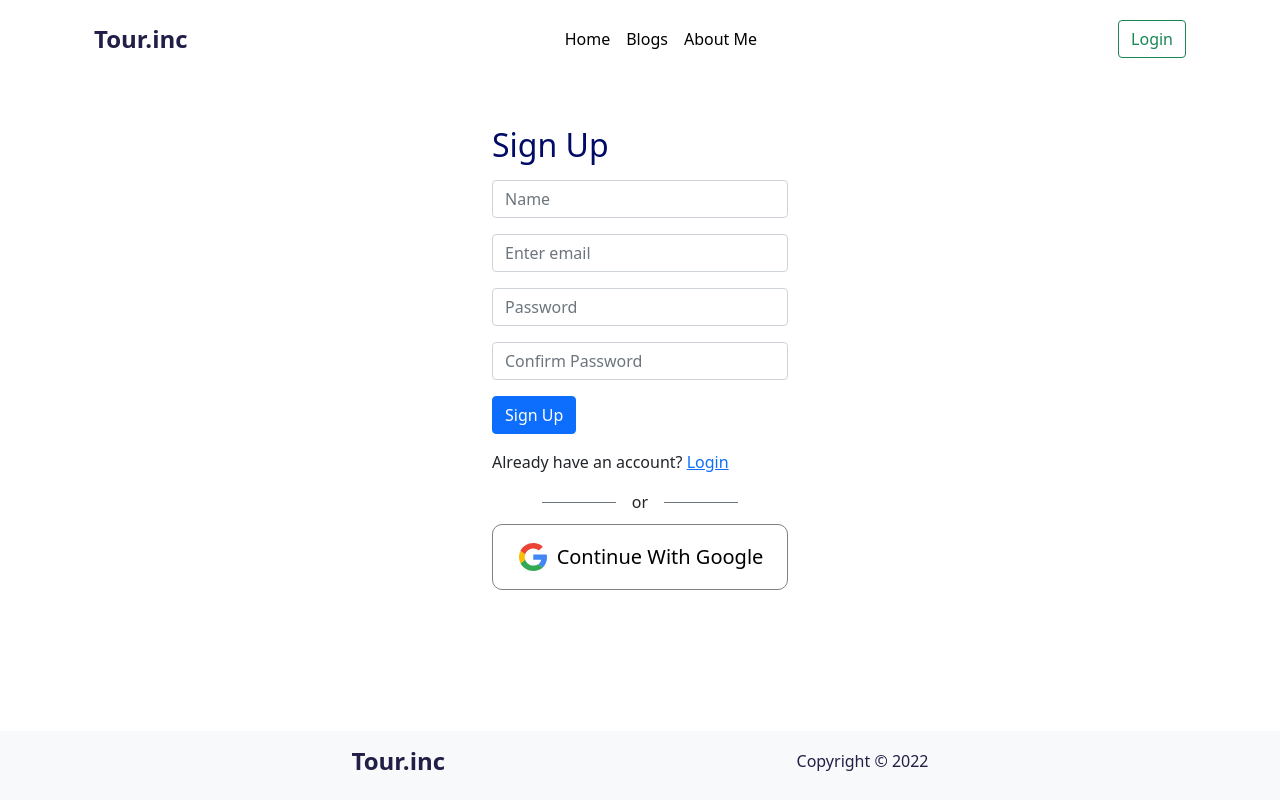
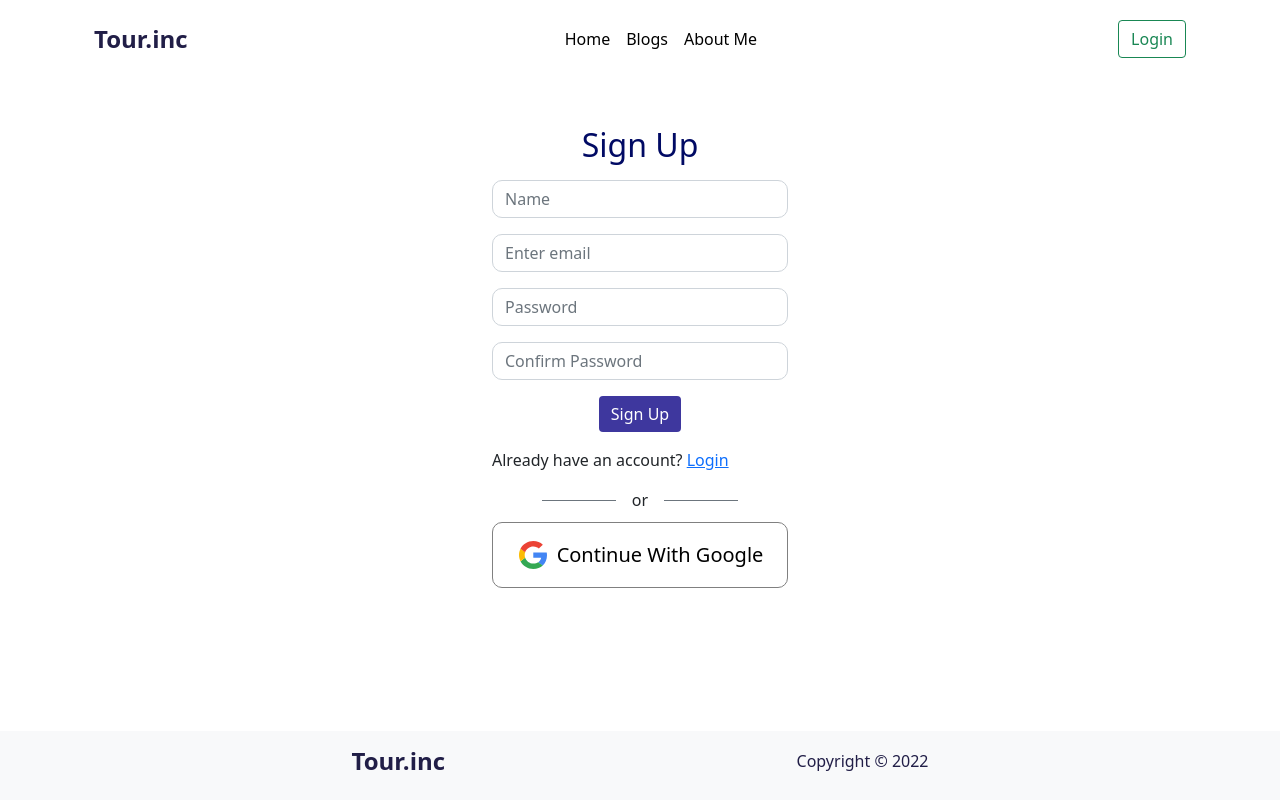
Before and after one commit to abdullah-masud/tour.inc, a React (Create React App) app: page /register in a window 1280 px wide. Built offline with nearby package versions, Linux system fonts and the light colour scheme; no server answers.

Commit message:
signup issues solved

```diff
--- a/src/Pages/Login/Login/Login.css
+++ b/src/Pages/Login/Login/Login.css
@@ -12,5 +12,13 @@
 
 .continue-with-google span {
     font-size: 20px;
+}
 
+.login-input {
+    border-radius: 10px;
 }
+
+.login-button {
+    background: rgb(62, 55, 158);
+    border: 0;
+}
--- a/src/Pages/Login/Login/Login.js
+++ b/src/Pages/Login/Login/Login.js
@@ -54,17 +54,17 @@ const Login = () => {
 
     return (
         <Container className='w-25 login-container mt-5'>
-            <h2 className='mb-3' style={{ color: 'rgb(1, 10, 100)' }}>Login</h2>
+            <h2 className='mb-3 text-center' style={{ color: 'rgb(1, 10, 100)' }}>Login</h2>
             <form onSubmit={handleLogin}>
                 <Form.Group className="mb-3" controlId="formBasicEmail">
-                    <Form.Control ref={emailRef} type="email" placeholder="Enter email" />
+                    <Form.Control className='login-input' ref={emailRef} type="email" placeholder="Enter email" />
                 </Form.Group>
 
                 <Form.Group className="mb-3" controlId="formBasicPassword">
-                    <Form.Control ref={passwordRef} type="password" placeholder="Password" />
+                    <Form.Control className='login-input' ref={passwordRef} type="password" placeholder="Password" />
                 </Form.Group>
                 {errorElement}
-                <Button variant="primary" type="submit">
+                <Button className='login-button w-25 mx-auto d-block' type="submit">
                     Login
                 </Button>
             </form>
--- a/src/Pages/Login/Register/Register.js
+++ b/src/Pages/Login/Register/Register.js
@@ -1,4 +1,3 @@
-import { confirmPasswordReset } from 'firebase/auth';
 import React, { useRef, useState } from 'react';
 import { Container, Form, Button } from 'react-bootstrap';
 import { useCreateUserWithEmailAndPassword } from 'react-firebase-hooks/auth';
@@ -26,6 +25,15 @@ const Register = () => {
         return <Loading />
     }
 
+    let errorElement;
+    if (error) {
+        errorElement = <p className='text-danger'>Error: {error?.message} </p>
+    }
+
+    if (user) {
+        navigate('/home')
+    }
+
     const handleRegister = (event) => {
         event.preventDefault();
         const email = emailRef.current.value;
@@ -34,34 +42,35 @@ const Register = () => {
 
         if (password === confirmPassword) {
             createUserWithEmailAndPassword(email, password);
-            navigate('/home')
-        } else {
+        }
+        else {
             setError("Password didn't Match")
         }
     }
     return (
         <Container className='w-25 mt-5'>
-            <h2 className='mb-3' style={{ color: 'rgb(1, 10, 100)' }}>Sign Up</h2>
+            <h2 className='mb-3 text-center' style={{ color: 'rgb(1, 10, 100)' }}>Sign Up</h2>
             <form onSubmit={handleRegister}>
                 <Form.Group className="mb-3" controlId="formBasicEmail">
-                    <Form.Control ref={nameRef} type="text" placeholder="Name" />
+                    <Form.Control className='login-input' ref={nameRef} type="text" placeholder="Name" />
                 </Form.Group>
 
                 <Form.Group className="mb-3" controlId="formBasicEmail">
-                    <Form.Control ref={emailRef} type="email" placeholder="Enter email" required />
+                    <Form.Control className='login-input' ref={emailRef} type="email" placeholder="Enter email" required />
                 </Form.Group>
 
                 <Form.Group className="mb-3" controlId="formBasicPassword">
-                    <Form.Control ref={passwordRef} type="password" placeholder="Password" required />
+                    <Form.Control className='login-input' ref={passwordRef} type="password" placeholder="Password" required />
                 </Form.Group>
 
                 <Form.Group className="mb-3" controlId="formBasicPassword">
-                    <Form.Control ref={confirmPasswordRef} type="password" placeholder="Confirm Password" required />
+                    <Form.Control className='login-input' ref={confirmPasswordRef} type="password" placeholder="Confirm Password" required />
                 </Form.Group>
-                <Button variant="primary" type="submit" >
+                <Button className='login-button mx-auto d-block' variant="primary" type="submit" >
                     Sign Up
                 </Button>
             </form>
+            {errorElement}
             <p className='text-danger mt-3'>{error1}</p>
 
             <p className='mt-3'>
--- /dev/null
+++ b/src/Pages/Login/SocialLogin/SocialLogin.css
@@ -0,0 +1,3 @@
+button span {
+    font-size: 10px;
+}
--- a/src/Pages/Login/SocialLogin/SocialLogin.js
+++ b/src/Pages/Login/SocialLogin/SocialLogin.js
@@ -3,6 +3,7 @@ import google from '../../../images/google.svg'
 import { useSignInWithGoogle } from 'react-firebase-hooks/auth';
 import auth from '../../../firebase.init';
 import { useLocation, useNavigate } from 'react-router-dom';
+import './SocialLogin.css'
 
 const SocialLogin = () => {
     const [signInWithGoogle, user, loading, error] = useSignInWithGoogle(auth);
@@ -24,7 +25,7 @@ const SocialLogin = () => {
                 <span className='mx-3'>or</span>
                 <div style={{ height: "1px" }} className='w-25 bg-secondary'></div>
             </div>
-            <button onClick={() => signInWithGoogle()} className='continue-with-google  mx-auto py-3'>
+            <button onClick={() => signInWithGoogle()} className='continue-with-google  mx-auto py-3 '>
                 <img src={google} alt="" />
                 <span className='ms-2'>Continue With Google</span>
             </button>
```
